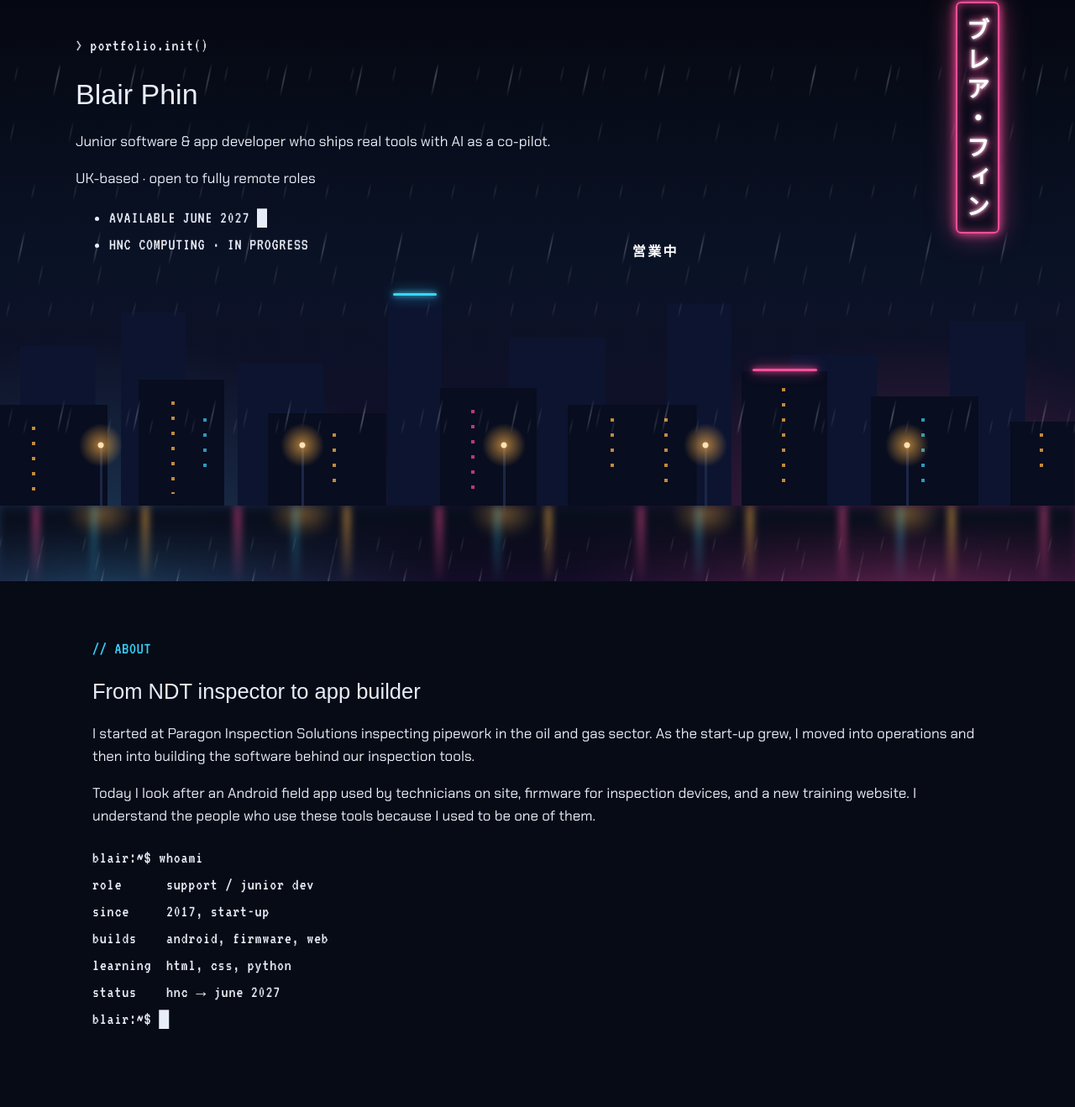
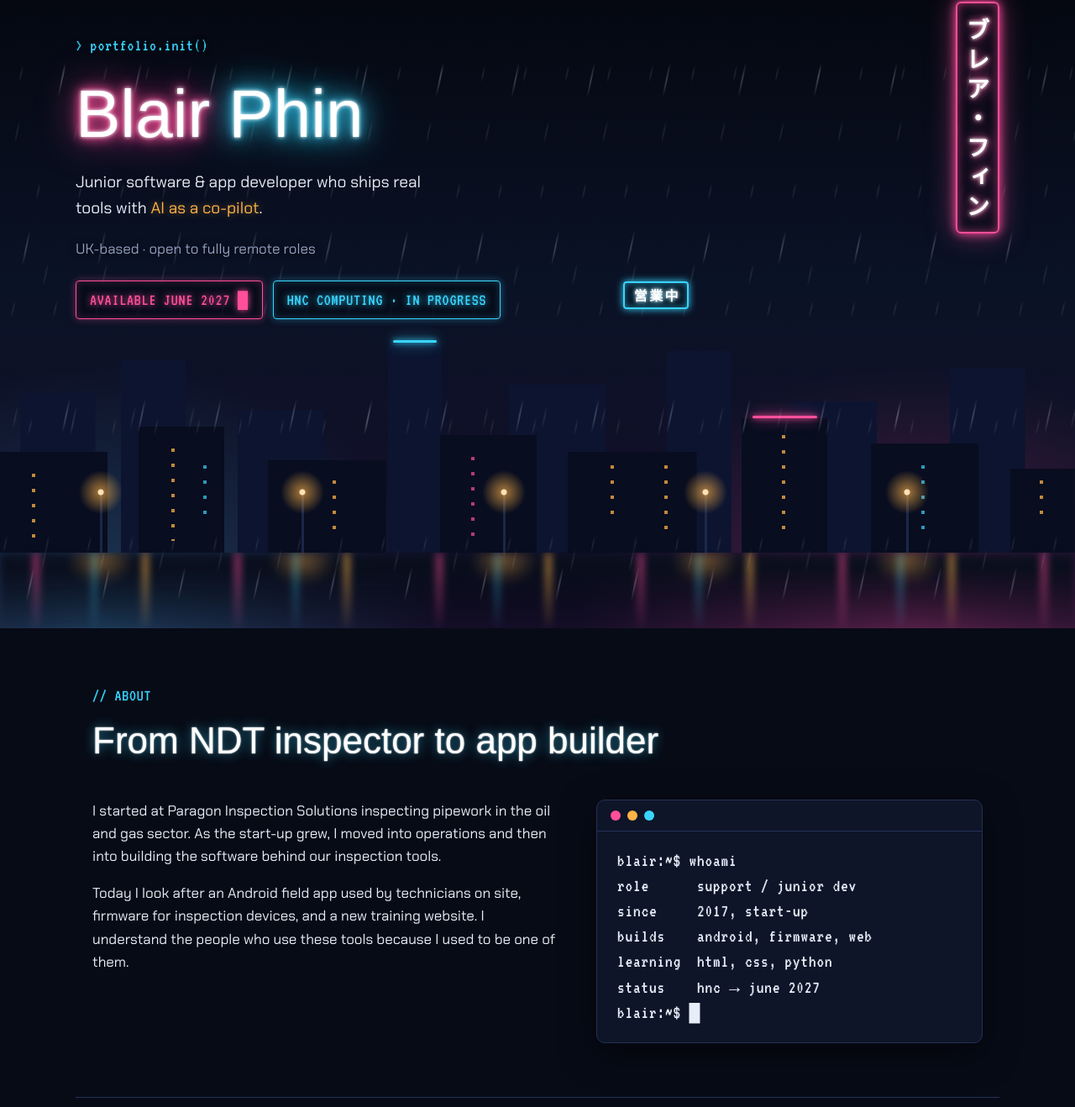
Before and after one commit to Blair-bot/cv-website, a plain HTML site: page index.html in a window 1280 px wide. Shown: the part 62-1380 px from the top of the page at 84% size. Drawn offline with Linux system fonts and the light colour scheme; a web font is replaced by a local one.

Commit message:
Another bug:(

```diff
--- a/style.css
+++ b/style.css
@@ -277,4 +277,234 @@ h1::before {
     letter-spacing: 0.15em;
     padding: 0.4em 0.5em 0.4em 0.65em;
     color: #fff;
-    background: color-mix(in srgb, var(--night)
+    background: color-mix(in srgb, var(--night) 65%, transparent);
+    border: 2px solid var(--cyan);
+    border-radius: 4px;
+    text-shadow:
+        0 0 4px #fff,
+        0 0 10px var(--cyan);
+    box-shadow:
+        0 0 10px var(--cyan),
+        inset 0 0 8px color-mix(in srgb, var(--cyan) 60%, transparent);
+}
+
+h1 {
+    font-size: clamp(4rem, 13vw, 5rem);
+    margin: 0.25em 0;
+}
+
+.name-first {
+    color: #fff;
+    text-shadow:
+        0 0 4px #fff,
+        0 0 12px var(--pink),
+        0 0 18px var(--pink),
+        0 0 48px var(--pink);
+}
+
+.name-last {
+    color: #fff;
+    text-shadow:
+        0 0 4px #fff,
+        0 0 12px var(--cyan),
+        0 0 28px var(--cyan),
+        0 0 48px var(--cyan);
+}
+
+.intro-line {
+    color: var(--cyan);
+    text-shadow: 0 1px 6px var(--night);
+}
+
+.tagline {
+    font-size: 1.2rem;
+    max-width: 38ch;
+}
+
+.highlight {
+    color: var(--amber);
+    text-shadow: 0 0 10px color-mix(in srgb, var(--amber) 45%, transparent);
+}
+
+.location {
+    color: var(--muted);
+    text-shadow: 0 1px 8px var(--night), 0 0 2px var(--night);
+}
+
+.chips {
+    display: flex;
+    flex-wrap: wrap;
+    gap: 0.75rem;
+    list-style: none;
+    padding: 0;
+    margin: 1.5rem 0 0;
+}
+
+.chip {
+    padding: 0.3em 0.8em;
+    border: 1px solid currentColor;
+    border-radius: 4px;
+    background: color-mix(in srgb, var(--night) 70%, transparent);
+    text-shadow: 0 0 8px currentColor;
+    box-shadow:
+        0 0 10px color-mix(in srgb, currentColor 40%, transparent),
+        inset 0 0 8px color-mix(in srgb, currentColor 25%, transparent);
+}
+
+.chip-pink {
+    color: var(--pink);
+}
+
+.chip-cyan {
+    color: var(--cyan);
+}
+
+.cursor {
+    animation: blink 1s steps(1, end) infinite;
+}
+
+@keyframes blink {
+    50% { opacity: 0; }
+}
+
+section + section {
+    border-top: 1px solid var(--line);
+}
+
+h2 {
+    font-size: clamp(2rem, 6vw, 2.75rem);
+    margin: 0.3em 0 1em;
+    color: #fff;
+    text-shadow:
+        0 0 2px #fff,
+        0 0 14px color-mix(in srgb, var(--cyan) 60%, transparent);
+}
+
+.note {
+    color: var(--muted);
+    font-size: 0.95rem;
+}
+
+#about {
+    display: grid;
+    grid-template-columns: 1.2fr 1fr;
+    column-gap: 3rem;
+    align-items: start;
+}
+
+#about > .section-label,
+#about > h2 {
+    grid-column: 1 / -1;
+}
+
+.about-text p {
+    margin: 0 0 1em;
+}
+
+.terminal {
+    background: var(--panel);
+    border: 1px solid var(--line);
+    border-radius: 10px;
+    overflow: hidden;
+    box-shadow: 0 12px 40px color-mix(in srgb, black 50%, transparent);
+}
+
+.terminal-bar {
+    display: flex;
+    gap: 0.5rem;
+    padding: 0.75rem 1rem;
+    border-bottom: 1px solid var(--line);
+}
+
+.dot {
+    width: 12px;
+    height: 12px;
+    border-radius: 50%;
+    background: var(--pink);
+}
+
+.dot:nth-child(2) {
+    background: var(--amber);
+}
+
+.dot:nth-child(3) {
+    background: var(--cyan);
+}
+
+.terminal-body {
+    margin: 0;
+    padding: 1.25rem 1.5rem;
+    font-size: 1.35rem;
+    line-height: 1.4;
+    color: var(--ink);
+    overflow-x: auto;
+}
+
+.role-panels {
+    display: grid;
+    grid-template-columns: 1fr 1fr;
+    gap: 1.5rem;
+}
+
+.panel {
+    background: var(--panel);
+    border: 1px solid var(--line);
+    border-radius: 10px;
+    padding: 1.5rem;
+}
+
+.panel-cyan {
+    border-top: 3px solid var(--cyan);
+}
+
+.panel-pink {
+    border-top: 3px solid var(--pink);
+}
+
+.panel h3 {
+    margin-top: 0;
+    font-size: 1.25rem;
+    text-transform: uppercase;
+    letter-spacing: 0.08em;
+}
+
+.panel-cyan li::marker {
+    color: var(--cyan);
+}
+
+.panel-pink li::marker {
+    color: var(--pink);
+}
+
+.panel li {
+    margin-bottom: 0.4em;
+}
+
+#how-i-work .note {
+    margin-top: 1.5rem;
+}
+
+@media (max-width: 760px) {
+    h1::before {
+        top: 1.25rem;
+        font-size: 1rem;
+        --sign-opacity: 0.6;
+    }
+
+    .location::after {
+        display: none;
+    }
+
+    #about {
+        grid-template-columns: 1fr;
+    }
+
+    .terminal-body {
+        font-size: 1.1rem;
+        padding: 1rem;
+    }
+
+    .role-panels {
+        grid-template-columns: 1fr;
+    }
+}
```
